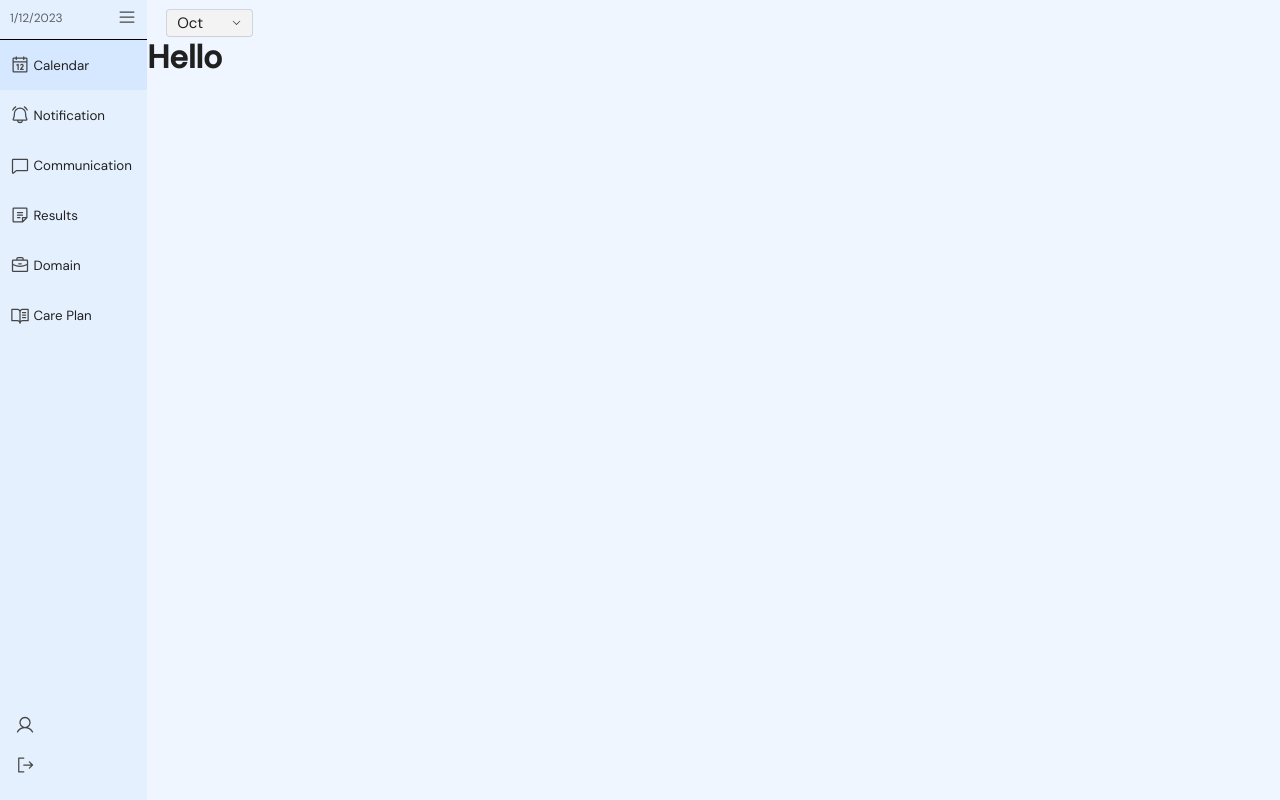
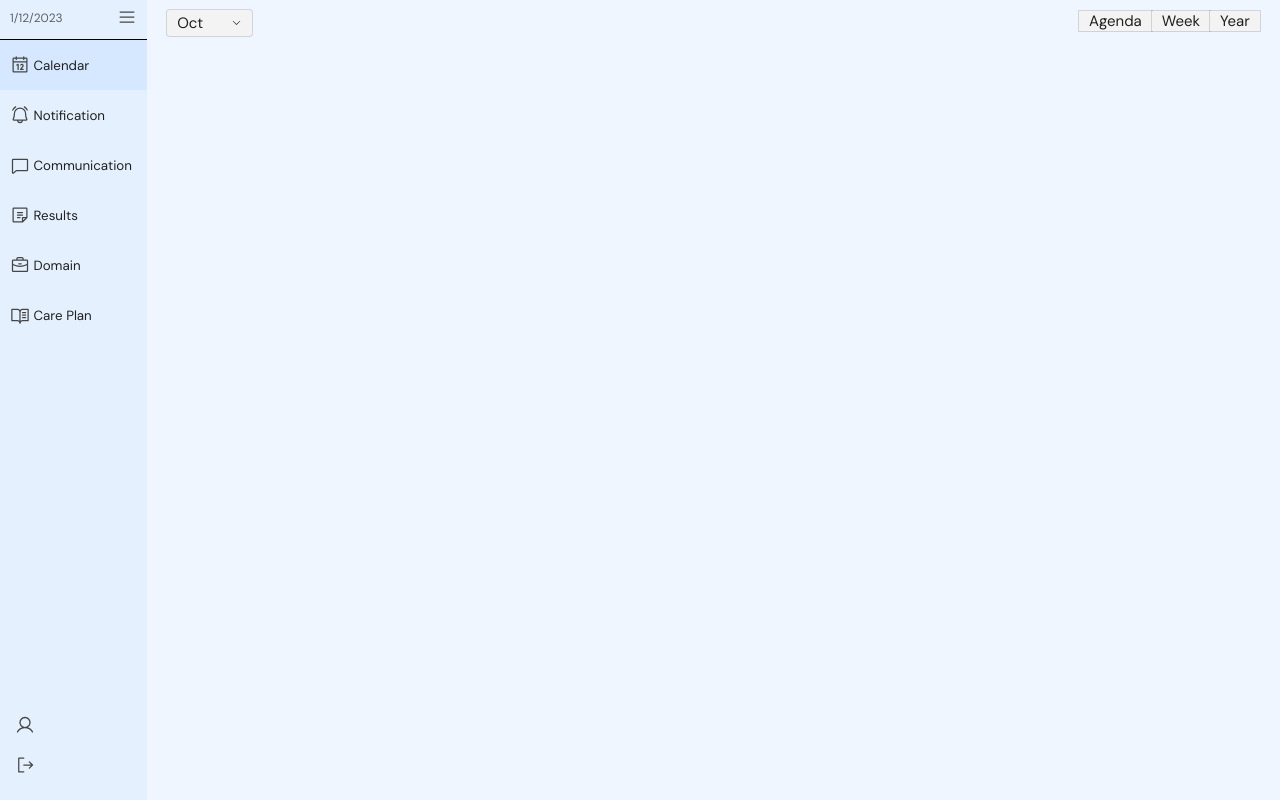
Before and after one commit to DiamondD7/yougotjob_client, a React (Vite) app: page /home in a window 1280 px wide. Both pictures are taken after a click on the button "Calendar". Built offline with nearby package versions, Linux system fonts and the light colour scheme.

Commit message:
added the other three buttons for filtering the calendar

```diff
--- a/src/components/Calendar/Calendar.jsx
+++ b/src/components/Calendar/Calendar.jsx
@@ -28,6 +28,7 @@ const Calendar = () => {
   // })
   return (
     <div>
+      <div className="calendar-headers__wrapper">
         <div className="month-selection__wrapper">
           <button
             className="month-selection__dropdown"
@@ -40,6 +41,14 @@ const Calendar = () => {
               <CaretUp size={11} color="#202020" />
             )}
           </button>
+        </div>
+
+        <div className="filter-calendar__wrapper">
+          <button>Agenda</button>
+          <button>Week</button>
+          <button>Year</button>
+        </div>
+      </div>
 
       {openDropDownList === true ? (
         <div className="month-selection-option__wrapper">
@@ -59,11 +68,6 @@ const Calendar = () => {
         ""
       )}
     </div>
-
-      <div>
-        <h1>Hello</h1>
-      </div>
-    </div>
   );
 };
 
--- a/src/styles/calendarstyles.css
+++ b/src/styles/calendarstyles.css
@@ -16,7 +16,7 @@
 
 .month-selection-option__wrapper{
     background-color: #f3f3f3;
-    margin-top: 10px;
+    margin:10px 0 0 20px;
     width: 5%;
     box-shadow: rgba(0, 0, 0, 0.24) 0px 3px 8px;
 }
@@ -42,3 +42,25 @@
     background-color: #D6E8FF;
     width: 5%;
 }
+
+
+
+.calendar-headers__wrapper{
+    display: flex;
+    justify-content: space-between;
+}
+
+.filter-calendar__wrapper{
+    height: 23px;
+    width: 181px;
+    margin:10px 20px 0 0;
+}
+
+.filter-calendar__wrapper button{
+    font-size: 15px;
+    background-color: #f3f3f3;
+    border: none;
+    padding: 0px 10px;
+    box-shadow: rgba(0, 0, 0, 0.02) 0px 1px 3px 0px, rgba(27, 31, 35, 0.15) 0px 0px 0px 1px;
+    cursor: pointer;
+}
```
Lines whose indentation alone changed are shown as unchanged.
